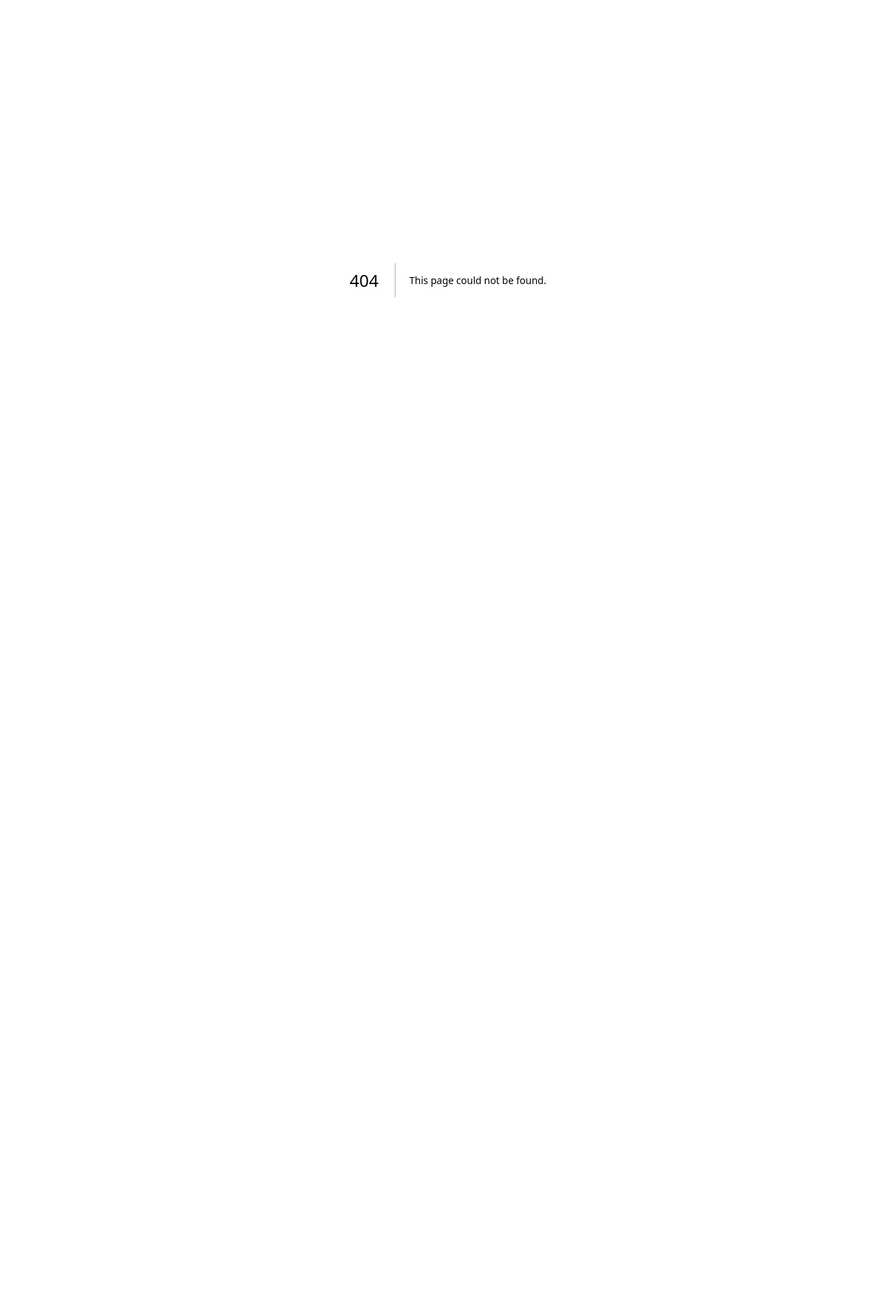
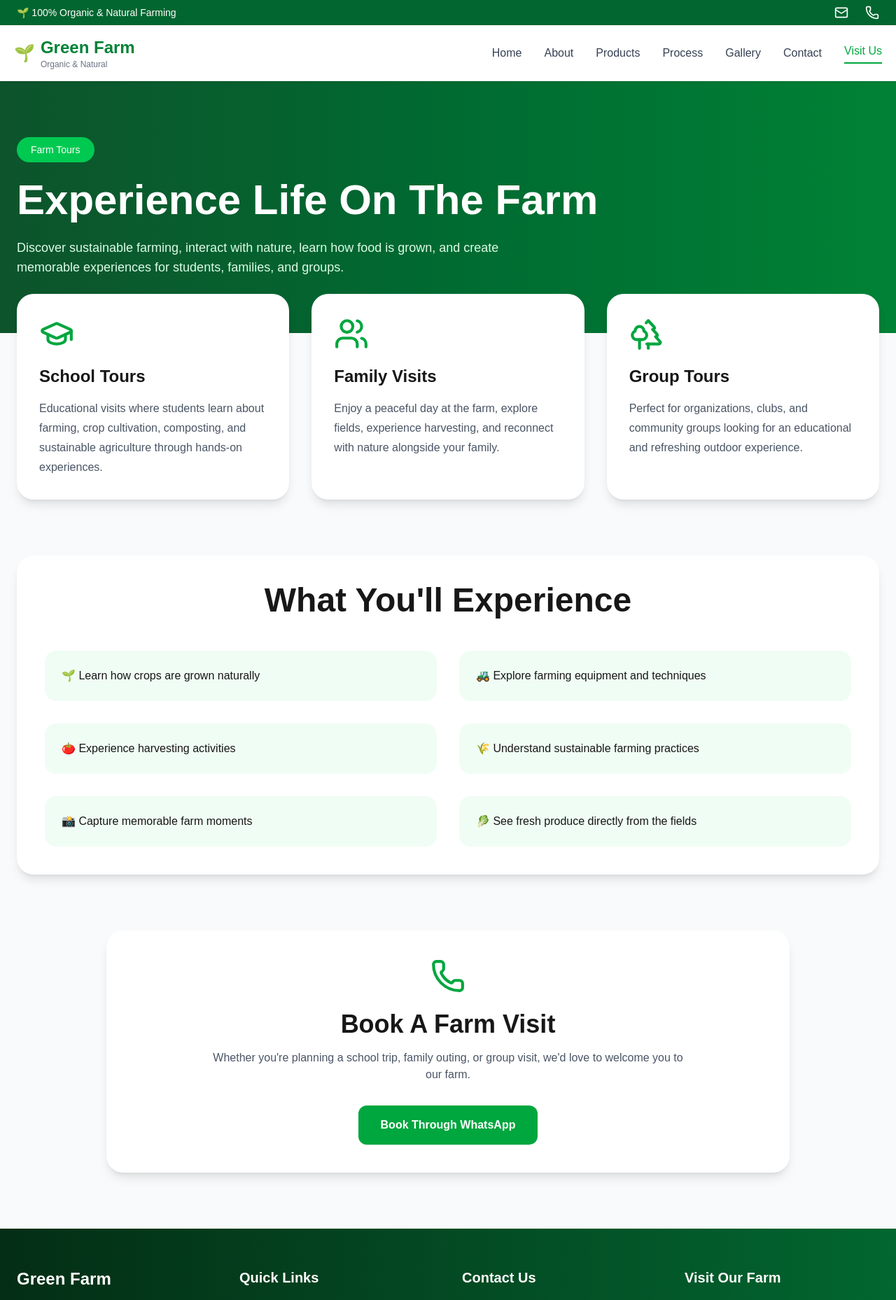
Before and after one commit to Avinashlinga41665/Organicfarm, a Next.js app: page /farm-tours in a window 1280 px wide. Before the commit this address had no page. Shown: the top 1858 px of the page at 70% size. Before the commit the page ends 800 px from the top, so only its background shows below. Built offline with nearby package versions, Linux system fonts and the light colour scheme.

Commit message:
Commit 1

```diff
--- /dev/null
+++ b/app/farm-tours/page.tsx
@@ -0,0 +1,183 @@
+import {
+  GraduationCap,
+  Users,
+  Trees,
+  Phone,
+} from "lucide-react";
+import Navbar from "@/components/Navbar";
+import Footer from "@/components/Footer";
+export default function FarmTours() {
+  return (
+    <>
+    <Navbar/>
+    <main className="bg-gray-50">
+
+      {/* Hero */}
+      <section className="bg-linear-to-r from-green-900 to-green-700 text-white py-12 md:py-20">
+        <div className="max-w-7xl mx-auto px-6">
+
+          <span className="inline-block bg-green-500 px-5 py-2 rounded-full text-sm font-medium">
+            Farm Tours
+          </span>
+
+          <h1 className="text-4xl md:text-6xl font-bold mt-6">
+            Experience Life On The Farm
+          </h1>
+
+          <p className="mt-6 text-lg text-green-100 max-w-3xl">
+            Discover sustainable farming, interact with nature,
+            learn how food is grown, and create memorable
+            experiences for students, families, and groups.
+          </p>
+
+        </div>
+      </section>
+
+      {/* Tour Types */}
+      <section className="relative -mt-10 md:-mt-14 pb-20">
+        <div className="max-w-7xl mx-auto px-6">
+
+          <div className="grid md:grid-cols-3 gap-8">
+
+            {/* School Tours */}
+            <div className="bg-white rounded-3xl shadow-lg p-8">
+              <GraduationCap
+                size={50}
+                className="text-green-600 mb-5"
+              />
+
+              <h3 className="text-2xl font-bold mb-4">
+                School Tours
+              </h3>
+
+              <p className="text-gray-600 leading-7">
+                Educational visits where students learn about
+                farming, crop cultivation, composting, and
+                sustainable agriculture through hands-on
+                experiences.
+              </p>
+            </div>
+
+            {/* Family Visits */}
+            <div className="bg-white rounded-3xl shadow-lg p-8">
+              <Users
+                size={50}
+                className="text-green-600 mb-5"
+              />
+
+              <h3 className="text-2xl font-bold mb-4">
+                Family Visits
+              </h3>
+
+              <p className="text-gray-600 leading-7">
+                Enjoy a peaceful day at the farm, explore fields,
+                experience harvesting, and reconnect with nature
+                alongside your family.
+              </p>
+            </div>
+
+            {/* Group Tours */}
+            <div className="bg-white rounded-3xl shadow-lg p-8">
+              <Trees
+                size={50}
+                className="text-green-600 mb-5"
+              />
+
+              <h3 className="text-2xl font-bold mb-4">
+                Group Tours
+              </h3>
+
+              <p className="text-gray-600 leading-7">
+                Perfect for organizations, clubs, and community
+                groups looking for an educational and refreshing
+                outdoor experience.
+              </p>
+            </div>
+
+          </div>
+
+        </div>
+      </section>
+
+      {/* What Visitors Experience */}
+      <section className="pb-20">
+        <div className="max-w-7xl mx-auto px-6">
+
+          <div className="bg-white rounded-3xl shadow-lg p-10">
+
+            <h2 className="text-3xl md:text-5xl font-bold text-center mb-12">
+              What You'll Experience
+            </h2>
+
+            <div className="grid md:grid-cols-2 gap-8">
+
+              <div className="bg-green-50 rounded-2xl p-6">
+                🌱 Learn how crops are grown naturally
+              </div>
+
+              <div className="bg-green-50 rounded-2xl p-6">
+                🚜 Explore farming equipment and techniques
+              </div>
+
+              <div className="bg-green-50 rounded-2xl p-6">
+                🍅 Experience harvesting activities
+              </div>
+
+              <div className="bg-green-50 rounded-2xl p-6">
+                🌾 Understand sustainable farming practices
+              </div>
+
+              <div className="bg-green-50 rounded-2xl p-6">
+                📸 Capture memorable farm moments
+              </div>
+
+              <div className="bg-green-50 rounded-2xl p-6">
+                🥬 See fresh produce directly from the fields
+              </div>
+
+            </div>
+
+          </div>
+
+        </div>
+      </section>
+
+      {/* CTA */}
+      <section className="pb-20">
+        <div className="max-w-5xl mx-auto px-6">
+
+          <div className="bg-white rounded-3xl shadow-lg p-10 text-center">
+
+            <Phone
+              size={50}
+              className="mx-auto text-green-600 mb-6"
+            />
+
+            <h2 className="text-3xl md:text-4xl font-bold mb-4">
+              Book A Farm Visit
+            </h2>
+
+            <p className="text-gray-600 max-w-2xl mx-auto mb-8">
+              Whether you're planning a school trip, family outing,
+              or group visit, we'd love to welcome you to our farm.
+            </p>
+
+            <a
+              href="https://wa.me/919876543210"
+              target="_blank"
+              rel="noopener noreferrer"
+              className="inline-block bg-green-600 hover:bg-green-700 text-white px-8 py-4 rounded-xl font-semibold transition"
+            >
+              Book Through WhatsApp
+            </a>
+
+          </div>
+
+        </div>
+      </section>
+
+    </main>
+    <Footer/>
+    </>
+  );
+}
--- a/app/gallery/page.tsx
+++ b/app/gallery/page.tsx
@@ -48,7 +48,7 @@ export default function Gallery() {
     <main className="bg-gray-50">
 
       {/* Hero */}
-      <section className="bg-gradient-to-r from-green-900 to-green-700 text-white py-12 md:py-20">
+      <section className="bg-linear-to-r from-green-900 to-green-700 text-white py-12 md:py-20">
         <div className="max-w-7xl mx-auto px-6">
 
           <span className="inline-block bg-green-500 px-5 py-2 rounded-full text-sm font-medium">
@@ -84,7 +84,7 @@ export default function Gallery() {
                 }`}
               >
                 {/* Image */}
-                <div className="relative h-[280px] md:h-[450px]">
+                <div className="relative h-70 md:h-112.5">
                   <Image
                     src={item.image}
                     alt={item.title}
--- a/app/layout.tsx
+++ b/app/layout.tsx
@@ -13,8 +13,8 @@ const geistMono = Geist_Mono({
 });
 
 export const metadata: Metadata = {
-  title: "Create Next App",
-  description: "Generated by create next app",
+  title: "Organic Farms",
+  description: "Fresh from Nature, Delivered with Care",
 };
 
 export default function RootLayout({
--- a/app/products/page.tsx
+++ b/app/products/page.tsx
@@ -6,7 +6,7 @@ export default function ProductsPage() {
   return (
     <>
     <Navbar/>
-    <main className="pt-20">
+    <main>
       <Products />
     </main>
     <Footer/>
--- a/components/Footer.tsx
+++ b/components/Footer.tsx
@@ -6,7 +6,7 @@ import {
 
 export default function Footer() {
   return (
-    <footer className="bg-gradient-to-r from-green-950 to-green-800 text-white">
+    <footer className="bg-linear-to-r from-green-950 to-green-800 text-white">
       <div className="max-w-7xl mx-auto px-6 py-14">
 
         {/* Main Footer */}
@@ -99,7 +99,7 @@ export default function Footer() {
               <div className="flex items-start gap-3">
                 <Phone
                   size={18}
-                  className="mt-1 flex-shrink-0"
+                  className="mt-1 shrink-0"
                 />
                 <span>+91 98765 43210</span>
               </div>
@@ -107,7 +107,7 @@ export default function Footer() {
               <div className="flex items-start gap-3">
                 <MapPin
                   size={18}
-                  className="mt-1 flex-shrink-0"
+                  className="mt-1 shrink-0"
                 />
                 <span>
                   Hyderabad, Telangana, India
@@ -120,12 +120,13 @@ export default function Footer() {
           {/* WhatsApp CTA */}
           <div>
            <h3 className="text-xl font-bold mb-4">
-              Fresh From Our Farm
+  Visit Our Farm
 </h3>
 
 <p className="text-gray-300 mb-5">
-              Contact us directly for product availability,
-              bulk orders, and farm visits.
+  Looking for fresh produce, bulk orders,
+  school tours, family visits, or farm experiences?
+  We'd love to hear from you.
 </p>
 
 <a
@@ -134,7 +135,7 @@ export default function Footer() {
   rel="noopener noreferrer"
   className="inline-block bg-green-600 hover:bg-green-700 transition px-5 py-3 rounded-lg font-semibold"
 >
-              WhatsApp Us
+  Contact Us
 </a>
           </div>
 
--- a/components/Hero.tsx
+++ b/components/Hero.tsx
@@ -59,7 +59,7 @@ export default function Hero() {
         {/* Card 1 */}
         <div className="relative h-80 rounded-2xl overflow-hidden group">
           <Image
-            src="/banner1.jpg"
+            src="/farm-banner.jpg"
             alt="Organic Farming"
             fill
             className="object-cover group-hover:scale-105 transition duration-500"
@@ -81,7 +81,7 @@ export default function Hero() {
         {/* Card 2 */}
         <div className="relative h-80 rounded-2xl overflow-hidden group">
           <Image
-            src="/banner2.jpg"
+            src="/farm-banner.jpg"
             alt="Fresh Harvest"
             fill
             className="object-cover group-hover:scale-105 transition duration-500"
@@ -103,7 +103,7 @@ export default function Hero() {
         {/* Card 3 */}
         <div className="relative h-80 rounded-2xl overflow-hidden group">
           <Image
-            src="/banner3.jpg"
+            src="/farm-banner.jpg"
             alt="Chemical Free"
             fill
             className="object-cover group-hover:scale-105 transition duration-500"
@@ -180,7 +180,7 @@ export default function Hero() {
             {/* Banner 1 */}
             <div className="relative h-36 rounded-xl overflow-hidden">
               <Image
-                src="/banner1.jpg"
+                src="/farm-banner.jpg"
                 alt="Organic Farming"
                 fill
                 className="object-cover"
@@ -202,7 +202,7 @@ export default function Hero() {
             {/* Banner 2 */}
             <div className="relative h-36 rounded-xl overflow-hidden">
               <Image
-                src="/banner2.jpg"
+                src="/farm-banner.jpg"
                 alt="Fresh Harvest"
                 fill
                 className="object-cover"
@@ -224,7 +224,7 @@ export default function Hero() {
             {/* Banner 3 Full Width */}
             <div className="relative h-36 rounded-xl overflow-hidden col-span-2">
               <Image
-                src="/banner3.jpg"
+                src="/farm-banner.jpg"
                 alt="Chemical Free"
                 fill
                 className="object-cover"
--- a/components/Navbar.tsx
+++ b/components/Navbar.tsx
@@ -16,6 +16,8 @@ export default function Navbar() {
     { href: "/farming-process", label: "Process" },
     { href: "/gallery", label: "Gallery" },
     { href: "/contact", label: "Contact" },
+    { href: "/farm-tours", label: "Visit Us" },
+
   ];
 
   return (
@@ -30,16 +32,16 @@ export default function Navbar() {
               href="mailto:hello@greenfarm.com"
               className="flex items-center gap-2 hover:text-green-200"
             >
-              <Mail size={14} />
-              hello@greenfarm.com
+              <Mail size={20} />
+
             </a>
 
             <a
               href="tel:+919876543210"
               className="flex items-center gap-2 hover:text-green-200"
             >
-              <Phone size={14} />
-              +91 98765 43210
+              <Phone size={20} />
+
             </a>
           </div>
         </div>
@@ -103,7 +105,7 @@ export default function Navbar() {
       {/* MOBILE MENU */}
       {menuOpen && (
         <div
-          className="fixed inset-0 z-[100] bg-black/50"
+          className="fixed inset-0 z-100 bg-black/50"
           onClick={() => setMenuOpen(false)}
         >
           <div
@@ -148,18 +150,18 @@ export default function Navbar() {
               <div className="space-y-4 text-gray-700">
                 <a
                   href="tel:+919876543210"
-                  className="flex items-center gap-3"
+                  className="flex items-center justify-center gap-3"
                 >
-                  <Phone size={18} />
-                  +91 98765 43210
+                  <Phone size={20} />
+
                 </a>
 
                 <a
                   href="mailto:hello@greenfarm.com"
-                  className="flex items-center gap-3"
+                  className="flex items-center justify-center gap-3"
                 >
-                  <Mail size={18} />
-                  hello@greenfarm.com
+                  <Mail size={20} />
+
                 </a>
               </div>
             </div>
--- a/components/Products.tsx
+++ b/components/Products.tsx
@@ -5,7 +5,7 @@ export default function Products() {
   return (
     <section
       id="products"
-      className="py-20 bg-gradient-to-b from-green-50 to-white"
+      className="py-20 bg-linear-to-b from-green-50 to-white"
     >
       <div className="max-w-7xl mx-auto px-6">
         <div className="text-center mb-14">
--- a/data/products.ts
+++ b/data/products.ts
@@ -2,22 +2,22 @@ export const productCategories = [
   {
     title: "Vegetables",
     description: "Fresh organic vegetables harvested directly from our farm.",
-    image: "/products/vegetables.jpg",
+    image: "/farm-banner.jpg",
     href: "/products/vegetables",
     products: [
       {
         name: "Tomato",
-        image: "/vegetables/tomato.jpg",
+        image: "/farm-banner.jpg",
         description: "Fresh organic tomatoes grown naturally.",
       },
       {
         name: "Carrot",
-        image: "/vegetables/carrot.jpg",
+        image: "/farm-banner.jpg",
         description: "Farm fresh carrots rich in nutrients.",
       },
       {
         name: "Potato",
-        image: "/vegetables/potato.jpg",
+        image: "/farm-banner.jpg",
         description: "Naturally cultivated organic potatoes.",
       },
     ],
@@ -25,17 +25,17 @@ export const productCategories = [
   {
     title: "Fruits",
     description: "Naturally grown fruits packed with nutrition and flavor.",
-    image: "/products/fruits.jpg",
+    image: "/farm-banner.jpg",
     href: "/products/fruits",
     products: [
       {
         name: "Mango",
-        image: "/fruits/mango.jpg",
+        image: "/farm-banner.jpg",
         description: "Sweet organic mangoes.",
       },
       {
         name: "Banana",
-        image: "/fruits/banana.jpg",
+        image: "/farm-banner.jpg",
         description: "Fresh organic bananas.",
       },
     ],
@@ -43,12 +43,12 @@ export const productCategories = [
   {
     title: "Herbs",
     description: "Aromatic and healthy herbs cultivated without chemicals.",
-    image: "/products/herbs.jpg",
+    image: "/farm-banner.jpg",
     href: "/products/herbs",
     products: [
       {
         name: "Mint",
-        image: "/herbs/mint.jpg",
+        image: "/farm-banner.jpg",
         description: "Fresh aromatic mint leaves.",
       },
     ],
@@ -56,12 +56,12 @@ export const productCategories = [
   {
     title: "Grains",
     description: "Premium organic grains sourced directly from our fields.",
-    image: "/products/grains.jpg",
+    image: "/farm-banner.jpg",
     href: "/products/grains",
     products: [
       {
         name: "Rice",
-        image: "/grains/rice.jpg",
+        image: "/farm-banner.jpg",
         description: "Premium organic rice.",
       },
     ],
```
Also changed, not shown: images/farm-banner.jpg (added). Lines whose indentation alone changed are shown as unchanged.
